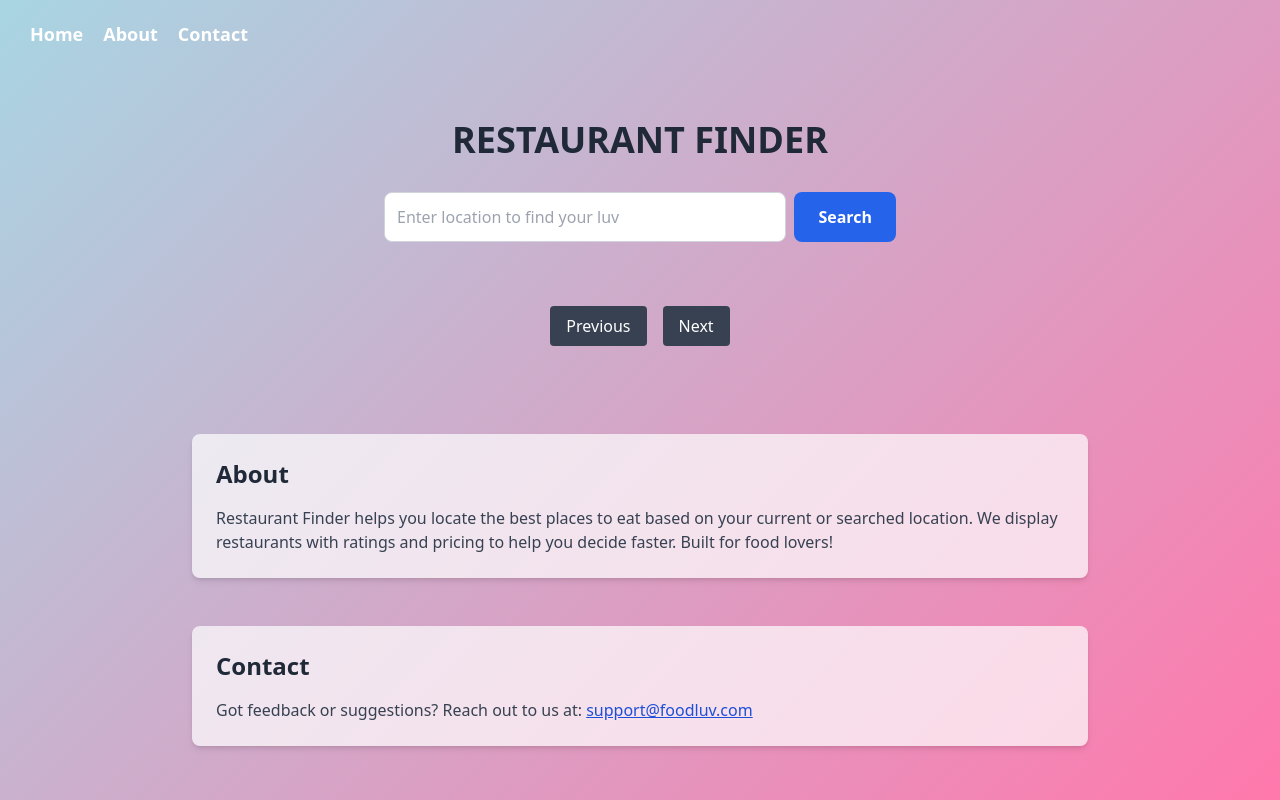
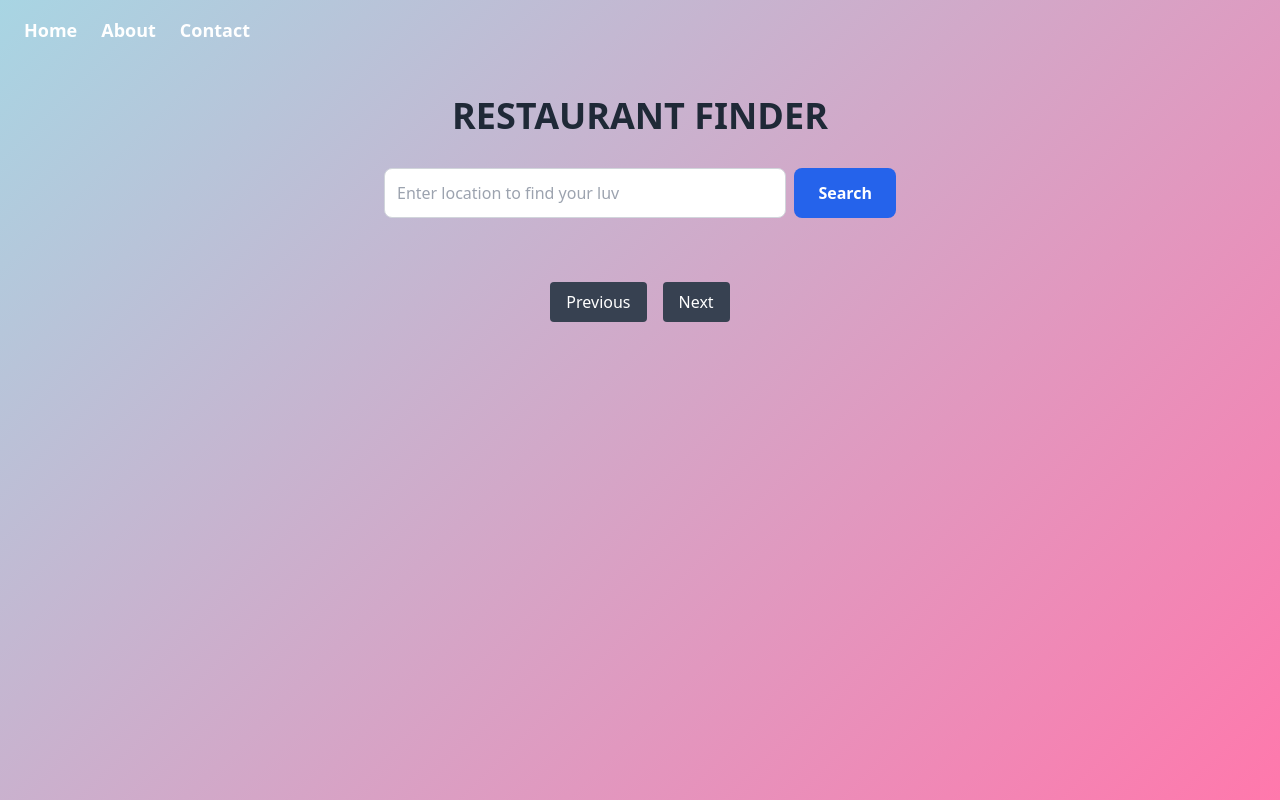
Before and after one commit to daivik-22/restaurant-Project, a FastAPI app: page / in a window 1280 px wide. Run offline with FastAPI, Linux system fonts and the light colour scheme; some libraries are stand-ins or nearby versions.

Commit message:
Update index.html

```diff
--- a/templates/index.html
+++ b/templates/index.html
@@ -8,7 +8,6 @@
   <style>
     body {
       background: linear-gradient(135deg, #a8d5e3 0%, #ff78ac 100%);
-      scroll-behavior: smooth;
       min-height: 100vh;
     }
 
@@ -19,45 +18,30 @@
 
     .restaurant-card:hover {
       transform: translateY(-5px);
-      box-shadow: 0 10px 15px rgba(0, 0, 0, 0.1);
       background-color: #ddd6d6;
     }
 
-    .navbar a:hover {
+    nav a:hover {
       color: #1d4ed8;
     }
 
-    .pagination-btn:disabled {
-      background-color: #ccc;
-      cursor: not-allowed;
-    }
-
-    .navbar {
-      position: fixed;
-      top: 20px;
-      left: 30px;
-      display: flex;
-      gap: 20px;
-      font-weight: bold;
-      color: white;
-      z-index: 1000;
+    .hidden-section {
+      display: none;
     }
   </style>
 </head>
-<body class="pt-24 px-4 flex flex-col items-center justify-start">
+<body class="pt-24 px-4 flex flex-col items-center">
 
   <!-- Navbar -->
-  <div class="navbar text-lg">
-    <a href="#home">Home</a>
-    <a href="#about">About</a>
-    <a href="#contact">Contact</a>
-  </div>
+  <nav class="fixed top-4 left-6 flex gap-6 text-white font-bold text-lg z-50">
+    <a href="#" onclick="showSection('home')">Home</a>
+    <a href="#" onclick="showSection('about')">About</a>
+    <a href="#" onclick="showSection('contact')">Contact</a>
+  </nav>
 
   <!-- Home Section -->
-  <section id="home" class="container mx-auto p-6 max-w-4xl">
+  <div id="home" class="w-full max-w-4xl hidden-section">
     <h1 class="text-4xl font-bold text-gray-800 text-center mb-8">RESTAURANT FINDER</h1>
-
-    <!-- Search -->
     <div class="flex justify-center mb-10">
       <div class="w-full max-w-lg flex gap-2">
         <input
@@ -75,39 +59,48 @@
       </div>
     </div>
 
-    <!-- Restaurant List -->
     <div id="restaurant-list" class="grid grid-cols-1 md:grid-cols-2 gap-6"></div>
 
-    <!-- Pagination -->
     <div class="flex justify-center gap-4 mt-6">
-      <button id="prev-btn" class="pagination-btn bg-gray-700 text-white px-4 py-2 rounded" onclick="changePage(-1)">Previous</button>
-      <button id="next-btn" class="pagination-btn bg-gray-700 text-white px-4 py-2 rounded" onclick="changePage(1)">Next</button>
+      <button id="prev-btn" class="bg-gray-700 text-white px-4 py-2 rounded" onclick="changePage(-1)">Previous</button>
+      <button id="next-btn" class="bg-gray-700 text-white px-4 py-2 rounded" onclick="changePage(1)">Next</button>
     </div>
 
-    <!-- Error Message -->
     <div id="error-message" class="text-red-500 text-center mt-4"></div>
-  </section>
+  </div>
 
   <!-- About Section -->
-  <section id="about" class="w-full max-w-4xl bg-white bg-opacity-70 mt-12 p-6 rounded-lg shadow-md">
-    <h2 class="text-2xl font-bold text-gray-800 mb-4">About</h2>
+  <div id="about" class="hidden-section bg-white mt-24 p-8 rounded-lg shadow-lg max-w-2xl">
+    <h1 class="text-3xl font-bold mb-4 text-gray-800">About Us</h1>
     <p class="text-gray-700">
-      Restaurant Finder helps you locate the best places to eat based on your current or searched location. We display restaurants with ratings and pricing to help you decide faster. Built for food lovers!
+      Restaurant Finder helps you explore top-rated restaurants in your area.
+      We are dedicated find your crush(food) and have it with your crush if available or have food to digest that you are single.
+      but dont forget to pay the bill even if you had crush or single. When it comes to bill you are forever single.
     </p>
-  </section>
+  </div>
 
   <!-- Contact Section -->
-  <section id="contact" class="w-full max-w-4xl bg-white bg-opacity-70 mt-12 p-6 rounded-lg shadow-md mb-12">
-    <h2 class="text-2xl font-bold text-gray-800 mb-4">Contact</h2>
-    <p class="text-gray-700">
-      Got feedback or suggestions? Reach out to us at: <a href="mailto:support@foodluv.com" class="text-blue-700 underline">support@foodluv.com</a>
+  <div id="contact" class="hidden-section bg-white mt-24 p-8 rounded-lg shadow-lg max-w-2xl">
+    <h1 class="text-3xl font-bold mb-4 text-gray-800">Contact Us</h1>
+    <p class="text-gray-700 mb-2">
+      For support , email us. For food related issues do not contact us thank you! :
     </p>
-  </section>
+    <a href="mailto:naamailneekuendukurapokodi@foodluv.com" class="text-blue-600 underline">naamailneekuendukurapokodi@foodluv.com</a>
+  </div>
 
+  <!-- JavaScript -->
   <script>
     let currentPage = 1;
     let totalPages = 1;
     let currentRestaurants = [];
+
+    function showSection(id) {
+      document.querySelectorAll('.hidden-section').forEach(div => div.style.display = 'none');
+      document.getElementById(id).style.display = 'block';
+    }
+
+    // Default show Home
+    showSection('home');
 
     async function fetchRestaurants(page = 1) {
       const location = document.getElementById("location-input").value.trim();
@@ -123,9 +116,7 @@
 
       try {
         const response = await fetch(`https://restaurenthefoodluv-b2e5b9ajgrhpcdc0.southindia-01.azurewebsites.net/restaurants/${encodeURIComponent(location)}`);
-        if (!response.ok) {
-          throw new Error(`Failed to fetch: ${response.status}`);
-        }
+        if (!response.ok) throw new Error(`Failed to fetch: ${response.status}`);
         const data = await response.json();
         currentRestaurants = data || [];
         totalPages = Math.min(Math.ceil(currentRestaurants.length / 4), 5);
@@ -180,11 +171,8 @@
     }
 
     document.getElementById("location-input").addEventListener("keypress", function (event) {
-      if (event.key === "Enter") {
-        fetchRestaurants(1);
-      }
+      if (event.key === "Enter") fetchRestaurants(1);
     });
   </script>
-
 </body>
 </html>
```
